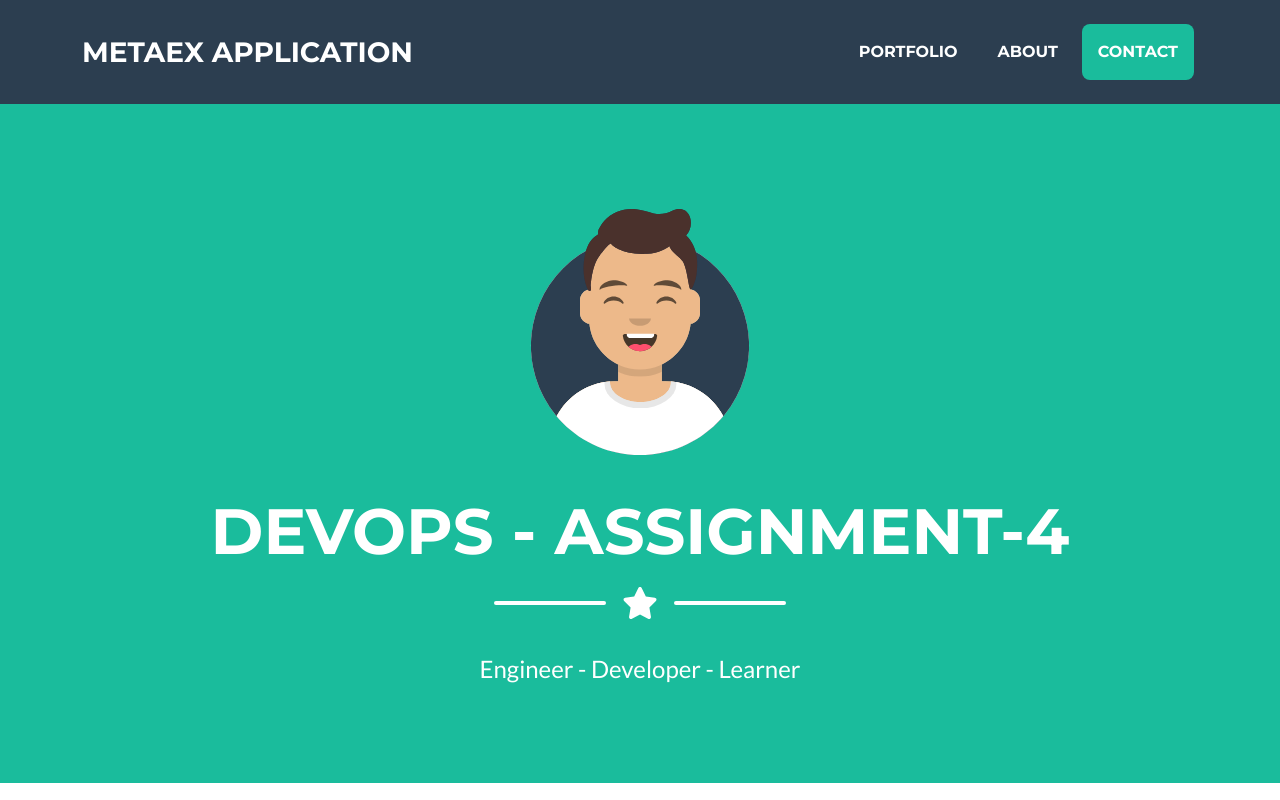
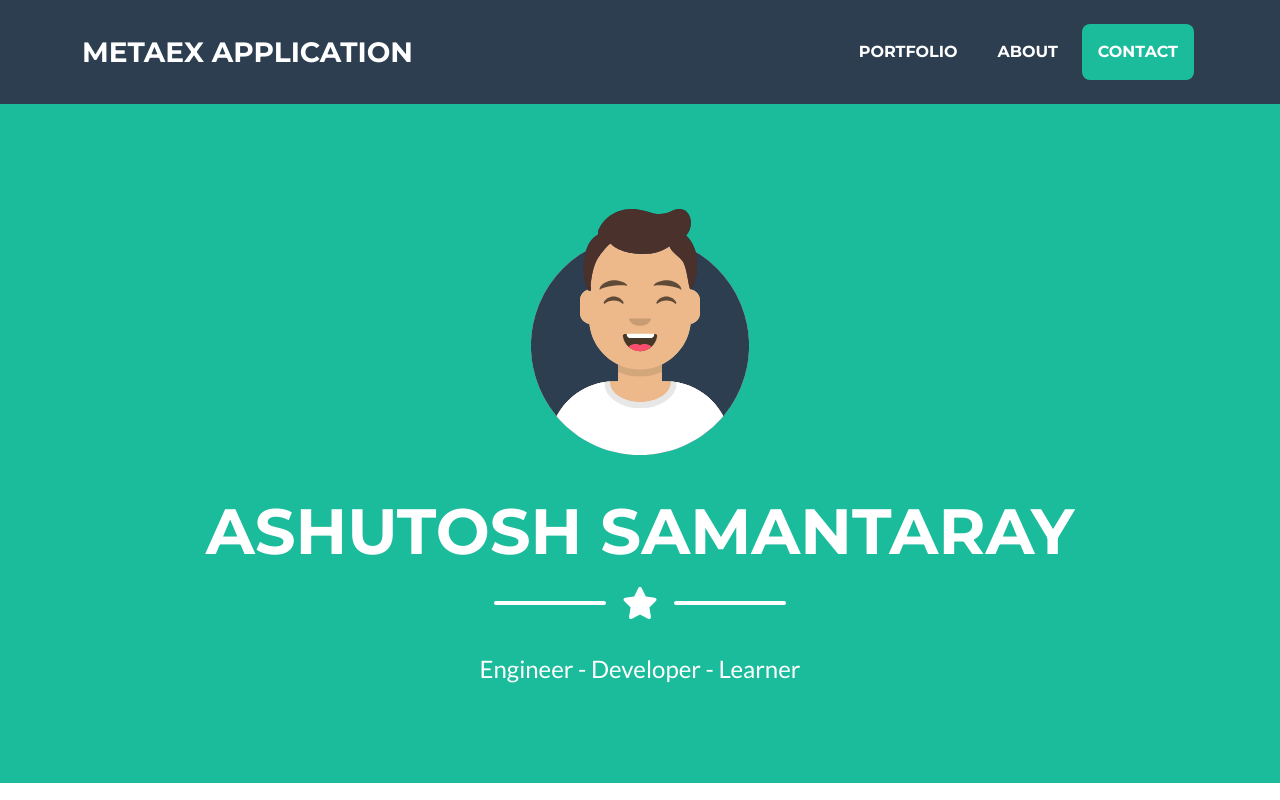
Before and after one commit to Shiba07s/assignment_4, a plain HTML site: page index.html in a window 1280 px wide. Shown: the top 800 px of the page. Drawn offline with nearby package versions, Linux system fonts and the light colour scheme.

Commit message:
second time update and build automatically makdj

```diff
--- a/index.html
+++ b/index.html
@@ -40,7 +40,7 @@
                 <!-- Masthead Avatar Image-->
                 <img class="masthead-avatar mb-5" src="assets/img/avataaars.svg" alt="..." />
                 <!-- Masthead Heading-->
-                <h1 class="masthead-heading text-uppercase mb-0">DevOps - Assignment-4</h1>
+                <h1 class="masthead-heading text-uppercase mb-0">Ashutosh Samantaray</h1>
                 <!-- Icon Divider-->
                 <div class="divider-custom divider-light">
                     <div class="divider-custom-line"></div>
```
